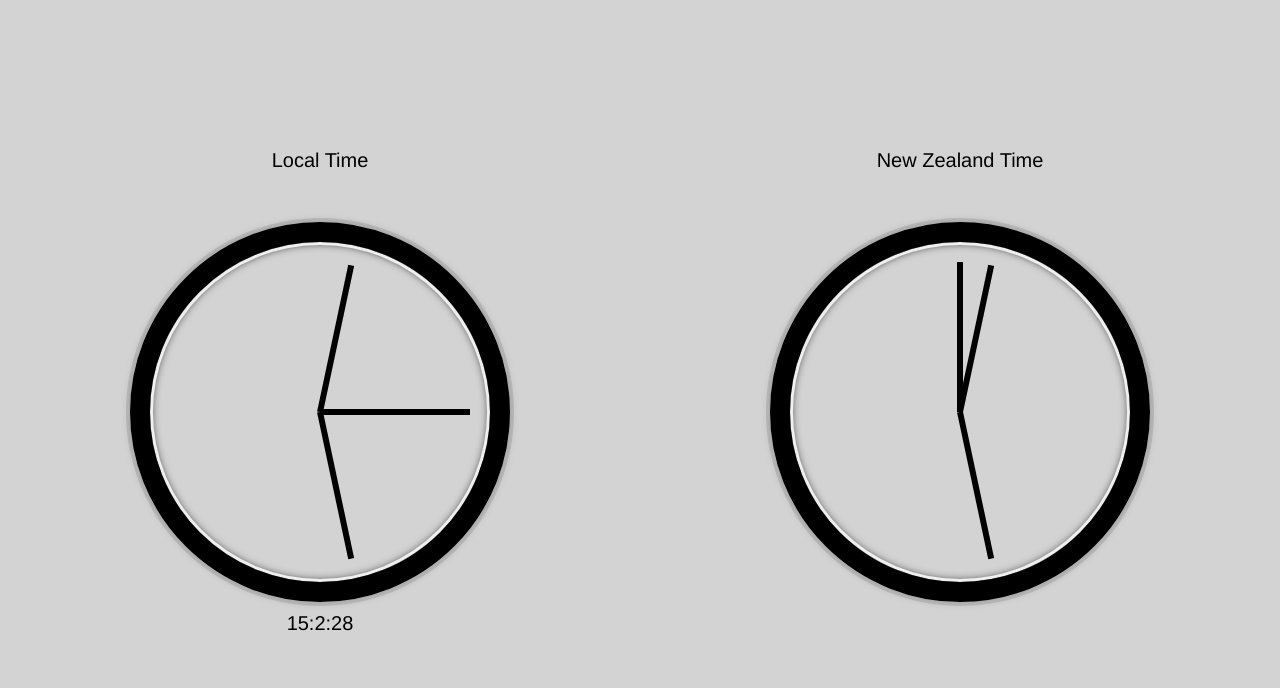
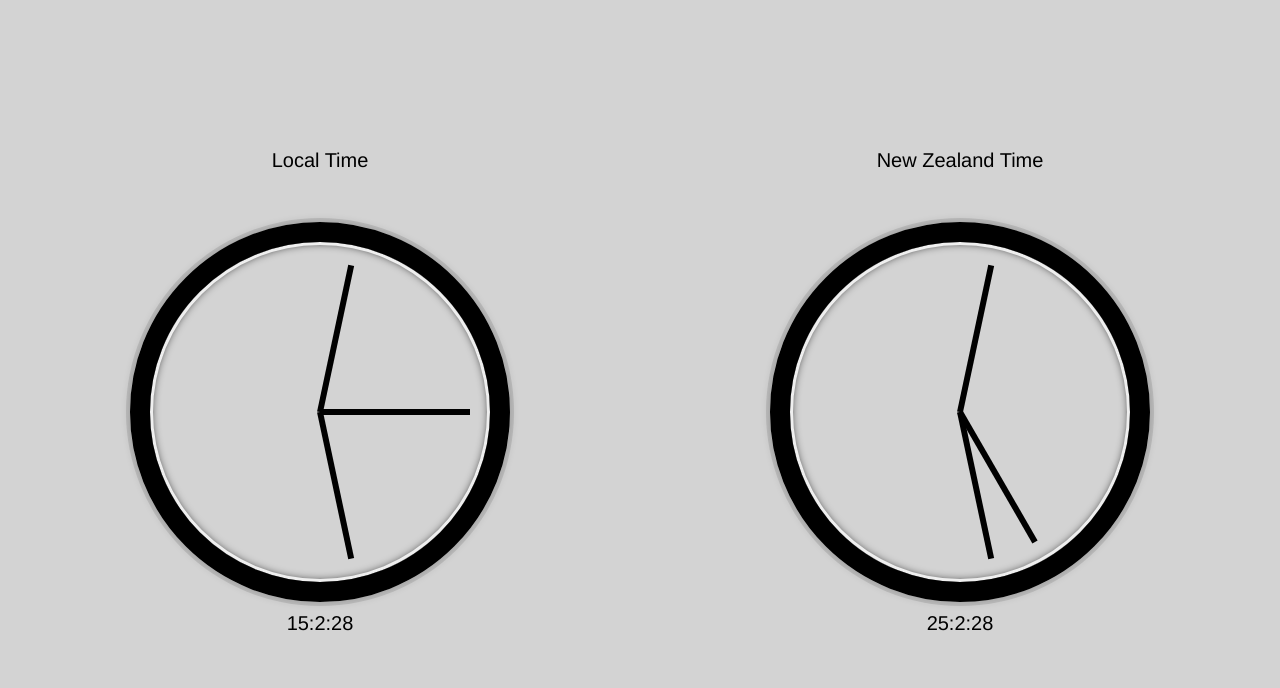
Before and after one commit to cph-kiwi/personalised-clock, a website: page index.html in a window 1280 px wide. Drawn offline with Linux system fonts and the light colour scheme.

Commit message:
Update index.html

```diff
--- a/index.html
+++ b/index.html
@@ -166,20 +166,6 @@
 
       setInterval(setDate, 1000);
 
-      /*
-      function formatTime(time) {
-        return time.getHours() + ':' +
-          time.getMinutes() + ':' +
-          time.getSeconds();
-      }
-
-      const seoul = new Date(1489199400000);
-      const ny = new Date(1489199400000 - (840 * 60 * 1000));
-
-      formatTime(seoul);  // 11:30:00
-      formatTime(ny);     // 21:30:00
-      */
-
       const nzSecondHand = document.querySelector(".nzSecond-hand");
       const nzMinuteHand = document.querySelector(".nzMinute-hand");
       const nzHourHand = document.querySelector(".nzHour-hand");
@@ -196,9 +182,10 @@
         nzMinuteHand.style.transform = `rotate(${nzMinutesDegrees}deg)`;
 
         const nzHours = nzNow.getHours() + 10; // add 10 hours to get the NZ local time
-        if (nzHours >= 24) {
-          nzHours -= 24;
-        }
+        /* if (nzHours >= 24) {
+          nzHours = nzNow.getHours() - 14;
+        } */
+
         const nzHoursDegrees = (360 / 60) * nzHours + 90;
         nzHourHand.style.transform = `rotate(${nzHoursDegrees}deg)`;
 
```
